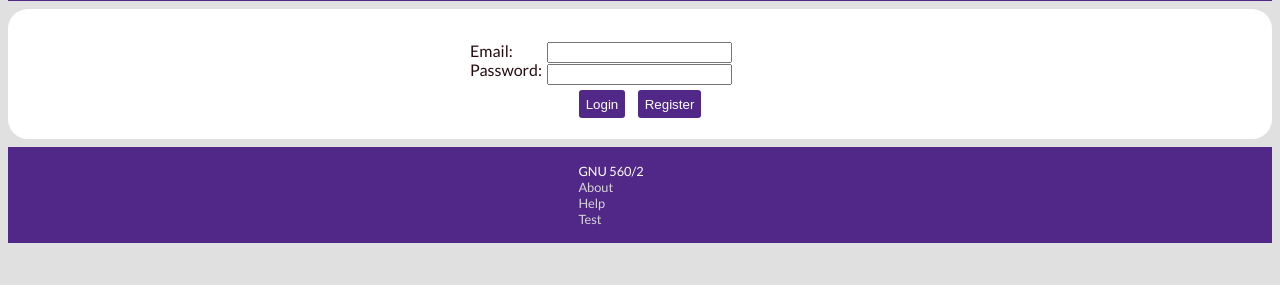
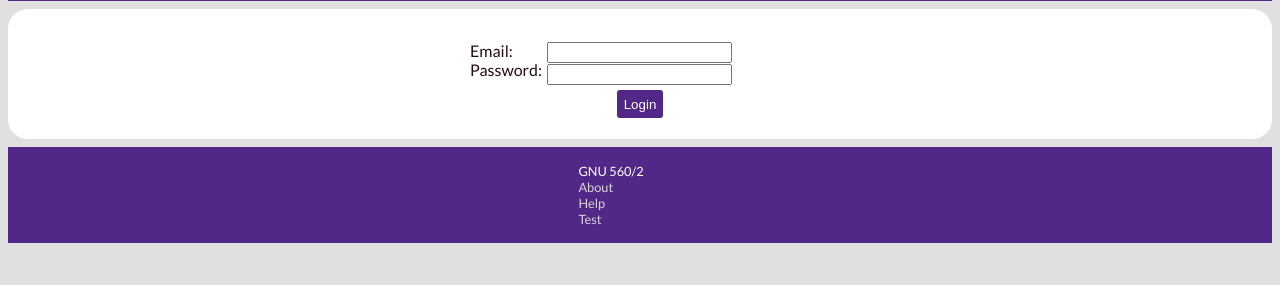
Before and after one commit to jhauserw3241/cdcdb-webserver, a Python web app: template templates/people/login.html in a window 1280 px wide. Shown: the part 129-414 px from the top of the page. Run offline with Jinja, Linux system fonts and the light colour scheme; the template is opened without the code that fills it, so the values that code supplies are empty.

Commit message:
Remove register button from login page

```diff
--- a/templates/people/login.html
+++ b/templates/people/login.html
@@ -21,6 +21,5 @@
 			</div>
 		</div>
 		<input type='submit' value='Login' />
-		<button href='/register'>Register</button>
 	</form>
 {% endblock %}
```
